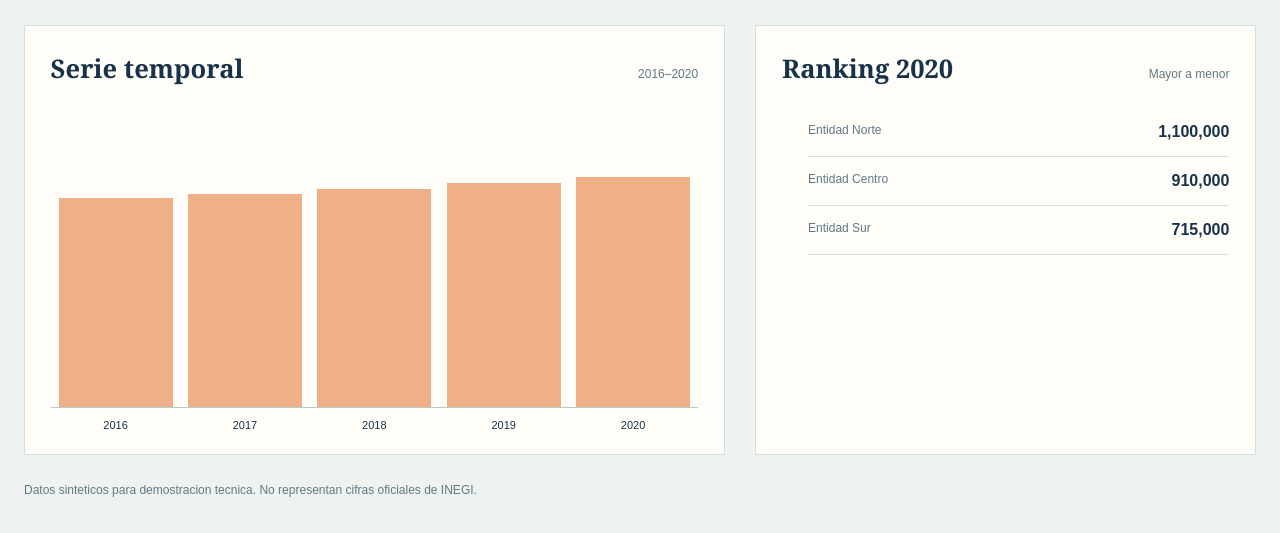
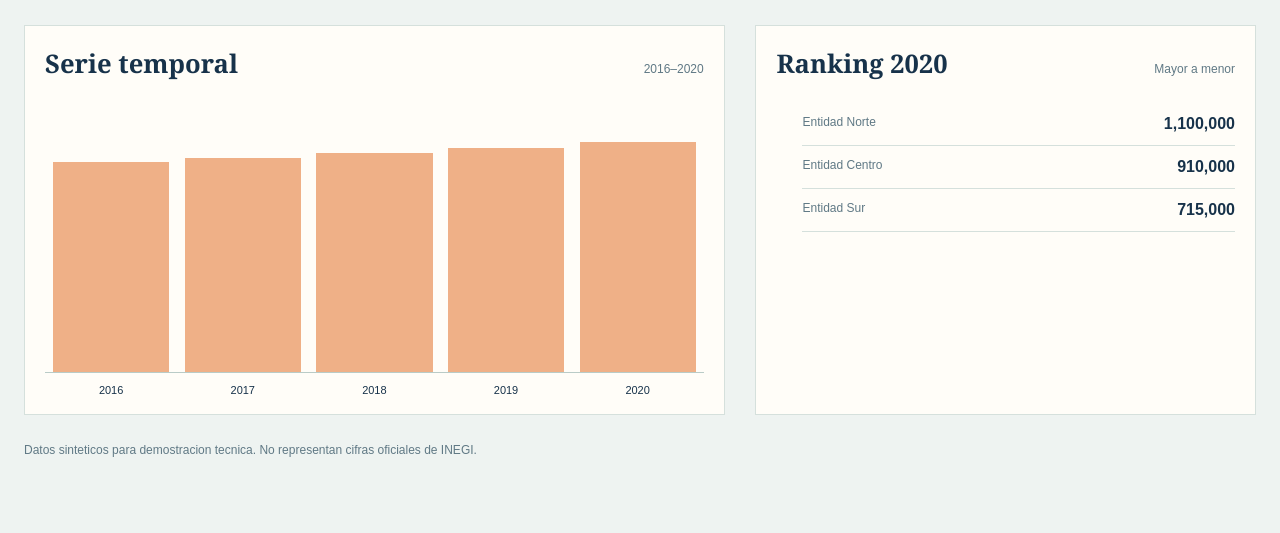
Before and after one commit to RobertMX23/itzamna-population-demo, a plain HTML site: page dashboard/index.html in a window 1280 px wide. Shown: the part 443-976 px from the top of the page. After the commit the page ends 948 px from the top, so only its background shows below. Drawn offline with Linux system fonts and the light colour scheme.

Commit message:
style: compact dashboard panel spacing

```diff
--- a/dashboard/styles.css
+++ b/dashboard/styles.css
@@ -27,15 +27,15 @@ article { background: var(--paper); border: 1px solid #d5e0dc; padding: clamp(18
 .metrics article { min-height: 132px; }
 .metrics strong { display: block; margin: 16px 0 5px; color: #17324a; font-size: clamp(28px, 3vw, 44px); line-height: .95; }
 .grid { grid-template-columns: 1.4fr 1fr; align-items: stretch; }
-.panel { min-width: 0; min-height: 430px; }
+.panel { min-width: 0; min-height: 390px; padding: 20px; }
 .panel-heading { display: flex; justify-content: space-between; align-items: baseline; gap: 16px; }
 h2 { margin: 0 0 22px; font-size: clamp(22px, 2vw, 30px); }
-.chart { min-height: 300px; display: flex; align-items: end; gap: clamp(8px, 1.2vw, 18px); border-bottom: 1px solid #b9cbc7; padding: 36px 8px 0; }
+.chart { min-height: 270px; display: flex; align-items: end; gap: clamp(8px, 1.2vw, 18px); border-bottom: 1px solid #b9cbc7; padding: 22px 8px 0; }
 .bar { flex: 1; min-width: 24px; background: #efb087; position: relative; transition: background-color .2s ease, transform .2s ease; }
 .bar:hover { background: #c75d3e; transform: translateY(-4px); }
 .bar b { position: absolute; bottom: -24px; left: 50%; transform: translateX(-50%); font: 11px Arial, sans-serif; }
 .ranking { margin: 0; padding-left: 26px; font: 16px Arial, sans-serif; }
-.ranking li { padding: 15px 0; border-bottom: 1px solid #d5e0dc; display: flex; justify-content: space-between; gap: 16px; }
+.ranking li { padding: 12px 0; border-bottom: 1px solid #d5e0dc; display: flex; justify-content: space-between; gap: 16px; }
 .ranking strong { color: #17324a; white-space: nowrap; }
 footer { margin-top: 28px; }
 @media (max-width: 760px) {
```
Also changed, not shown: 1 other file.
